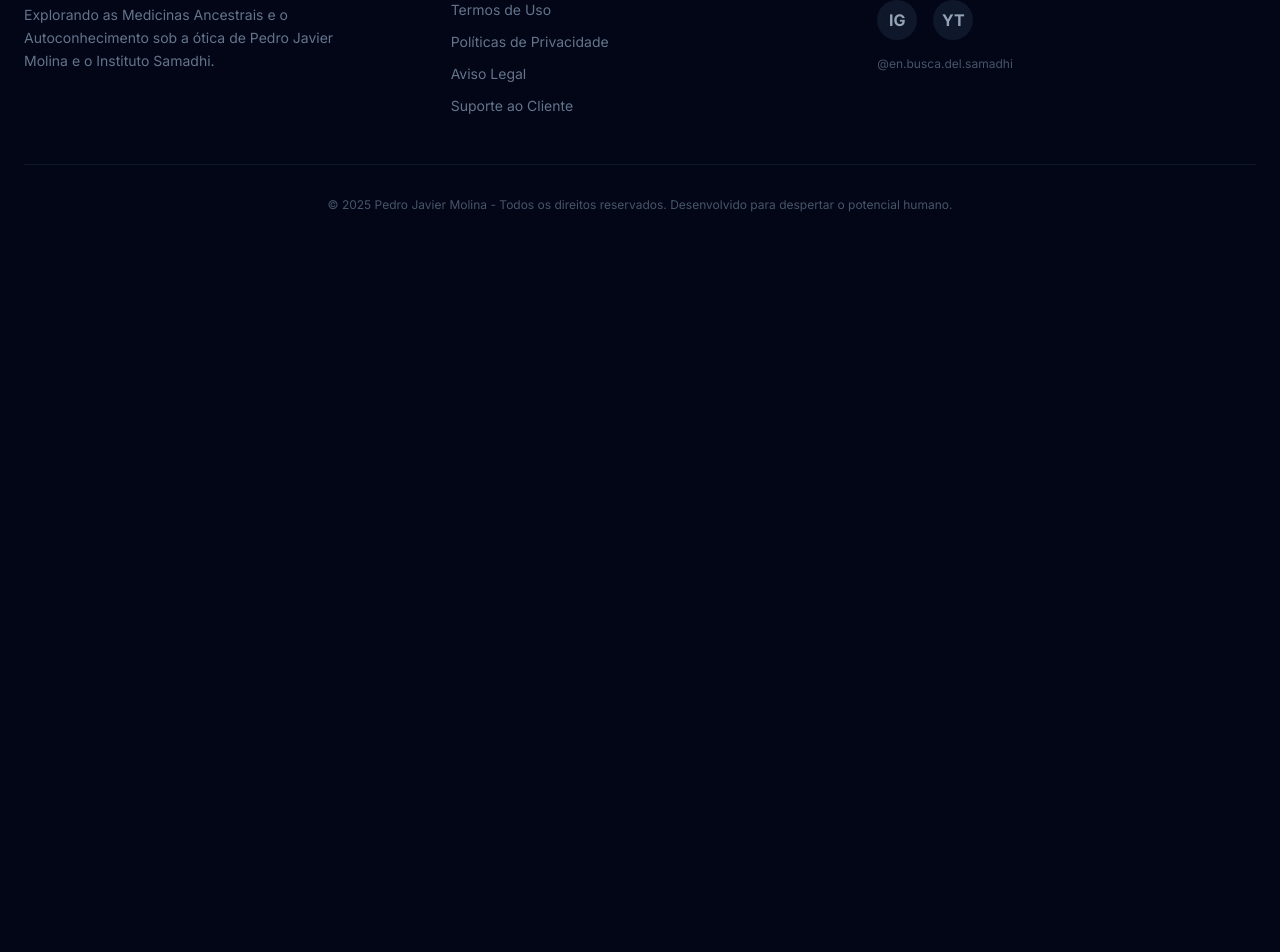
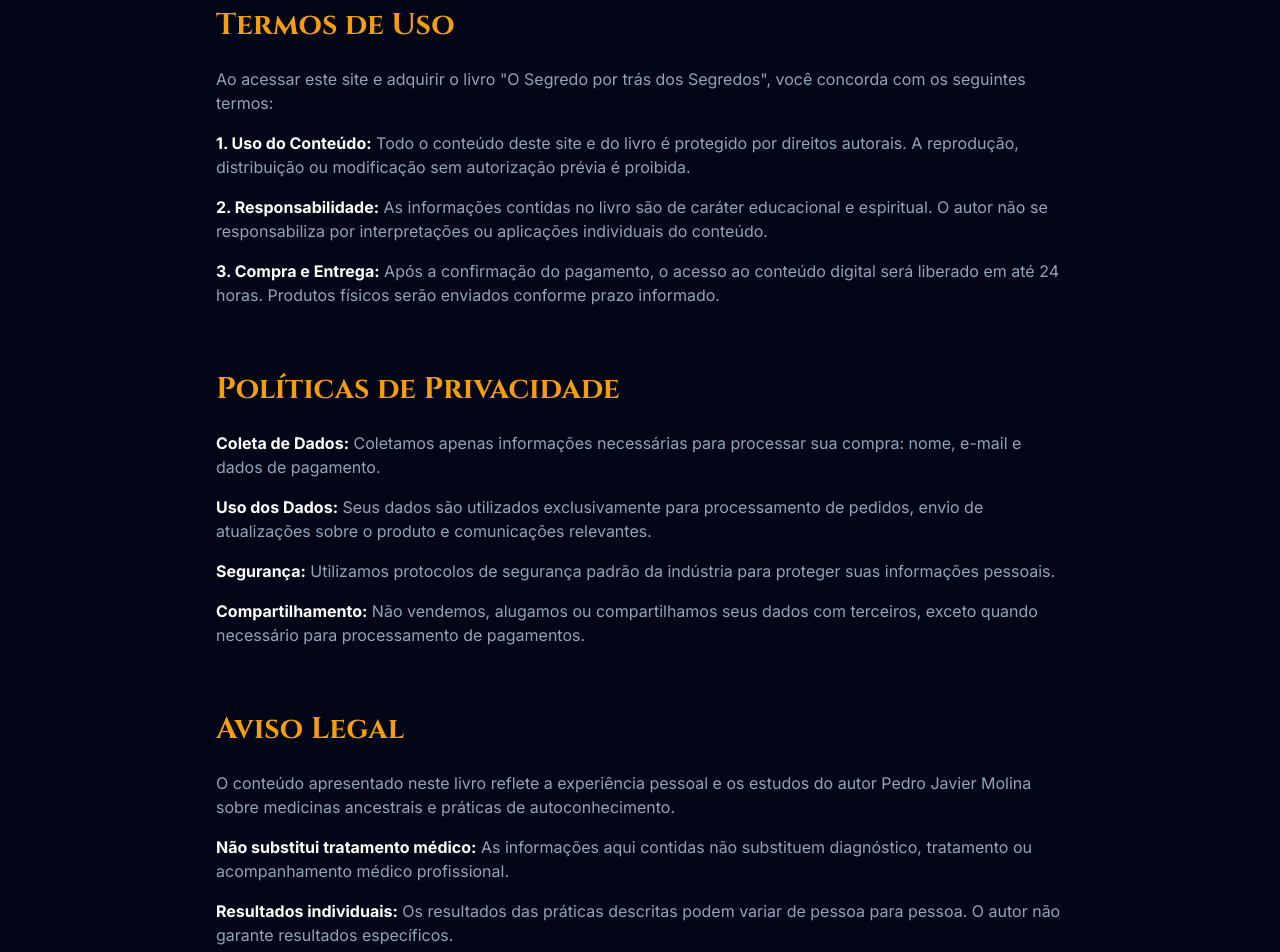
Before and after one commit to David-Epsilon/o-segredo-por-tras-dos-segredos, a React (Vite) app: page / in a window 1280 px wide. Shown: the part 8940-9892 px from the top of the page. Before the commit the page ends 9201 px from the top, so only its background shows below. Built offline with nearby package versions, Linux system fonts and the light colour scheme.

Commit message:
Add real icons and legal pages

```diff
--- a/App.tsx
+++ b/App.tsx
@@ -15,6 +15,7 @@ import FAQ from './components/FAQ';
 import Footer from './components/Footer';
 import ExitPopup from './components/ExitPopup';
 import DavidEpsilonSimulation from './components/DavidSimulation';
+import Legal from './components/Legal';
 
 const App: React.FC = () => {
   const [showExitPopup, setShowExitPopup] = useState(false);
@@ -46,6 +47,7 @@ const App: React.FC = () => {
         <FAQ />
         <CTAFinal />
         <DavidEpsilonSimulation />
+        <Legal />
       </main>
       <Footer />
       {showExitPopup && <ExitPopup onClose={() => setShowExitPopup(false)} />}
--- a/components/Footer.tsx
+++ b/components/Footer.tsx
@@ -1,5 +1,5 @@
-
 import React from 'react';
+import { Instagram, Youtube } from 'lucide-react';
 
 const Footer: React.FC = () => {
   return (
@@ -17,17 +17,21 @@ const Footer: React.FC = () => {
           <div>
             <h4 className="font-bold text-white mb-6 uppercase tracking-widest text-xs">Links Úteis</h4>
             <ul className="space-y-3 text-slate-500 text-sm">
-              <li><a href="#" className="hover:text-amber-500 transition-colors">Termos de Uso</a></li>
-              <li><a href="#" className="hover:text-amber-500 transition-colors">Políticas de Privacidade</a></li>
-              <li><a href="#" className="hover:text-amber-500 transition-colors">Aviso Legal</a></li>
-              <li><a href="#" className="hover:text-amber-500 transition-colors">Suporte ao Cliente</a></li>
+              <li><a href="#termos" className="hover:text-amber-500 transition-colors">Termos de Uso</a></li>
+              <li><a href="#privacidade" className="hover:text-amber-500 transition-colors">Políticas de Privacidade</a></li>
+              <li><a href="#aviso" className="hover:text-amber-500 transition-colors">Aviso Legal</a></li>
+              <li><a href="https://wa.me/5561996774134" target="_blank" rel="noopener noreferrer" className="hover:text-amber-500 transition-colors">Suporte ao Cliente</a></li>
             </ul>
           </div>
           <div>
             <h4 className="font-bold text-white mb-6 uppercase tracking-widest text-xs">Acompanhe o Autor</h4>
             <div className="flex space-x-4">
-              <a href="https://www.instagram.com/en.busca.del.samadhi/" target="_blank" rel="noopener noreferrer" className="w-10 h-10 rounded-full bg-slate-900 flex items-center justify-center text-slate-400 hover:bg-amber-500 hover:text-slate-950 transition-all font-bold">IG</a>
-              <a href="#" className="w-10 h-10 rounded-full bg-slate-900 flex items-center justify-center text-slate-400 hover:bg-amber-500 hover:text-slate-950 transition-all font-bold">YT</a>
+              <a href="https://www.instagram.com/en.busca.del.samadhi/" target="_blank" rel="noopener noreferrer" className="w-10 h-10 rounded-full bg-slate-900 flex items-center justify-center text-slate-400 hover:bg-amber-500 hover:text-slate-950 transition-all">
+                <Instagram size={20} />
+              </a>
+              <a href="https://www.youtube.com/@institutosamadhii" target="_blank" rel="noopener noreferrer" className="w-10 h-10 rounded-full bg-slate-900 flex items-center justify-center text-slate-400 hover:bg-amber-500 hover:text-slate-950 transition-all">
+                <Youtube size={20} />
+              </a>
             </div>
             <p className="mt-4 text-xs text-slate-600">@en.busca.del.samadhi</p>
           </div>
--- /dev/null
+++ b/components/Legal.tsx
@@ -0,0 +1,41 @@
+import React from 'react';
+
+const Legal: React.FC = () => {
+  return (
+    <section className="py-24 bg-slate-950">
+      <div className="container mx-auto px-6 max-w-4xl">
+        <div id="termos" className="mb-16">
+          <h2 className="font-cinzel text-3xl font-bold mb-6 text-amber-500">Termos de Uso</h2>
+          <div className="text-slate-400 space-y-4">
+            <p>Ao acessar este site e adquirir o livro "O Segredo por trás dos Segredos", você concorda com os seguintes termos:</p>
+            <p><strong className="text-white">1. Uso do Conteúdo:</strong> Todo o conteúdo deste site e do livro é protegido por direitos autorais. A reprodução, distribuição ou modificação sem autorização prévia é proibida.</p>
+            <p><strong className="text-white">2. Responsabilidade:</strong> As informações contidas no livro são de caráter educacional e espiritual. O autor não se responsabiliza por interpretações ou aplicações individuais do conteúdo.</p>
+            <p><strong className="text-white">3. Compra e Entrega:</strong> Após a confirmação do pagamento, o acesso ao conteúdo digital será liberado em até 24 horas. Produtos físicos serão enviados conforme prazo informado.</p>
+          </div>
+        </div>
+
+        <div id="privacidade" className="mb-16">
+          <h2 className="font-cinzel text-3xl font-bold mb-6 text-amber-500">Políticas de Privacidade</h2>
+          <div className="text-slate-400 space-y-4">
+            <p><strong className="text-white">Coleta de Dados:</strong> Coletamos apenas informações necessárias para processar sua compra: nome, e-mail e dados de pagamento.</p>
+            <p><strong className="text-white">Uso dos Dados:</strong> Seus dados são utilizados exclusivamente para processamento de pedidos, envio de atualizações sobre o produto e comunicações relevantes.</p>
+            <p><strong className="text-white">Segurança:</strong> Utilizamos protocolos de segurança padrão da indústria para proteger suas informações pessoais.</p>
+            <p><strong className="text-white">Compartilhamento:</strong> Não vendemos, alugamos ou compartilhamos seus dados com terceiros, exceto quando necessário para processamento de pagamentos.</p>
+          </div>
+        </div>
+
+        <div id="aviso">
+          <h2 className="font-cinzel text-3xl font-bold mb-6 text-amber-500">Aviso Legal</h2>
+          <div className="text-slate-400 space-y-4">
+            <p>O conteúdo apresentado neste livro reflete a experiência pessoal e os estudos do autor Pedro Javier Molina sobre medicinas ancestrais e práticas de autoconhecimento.</p>
+            <p><strong className="text-white">Não substitui tratamento médico:</strong> As informações aqui contidas não substituem diagnóstico, tratamento ou acompanhamento médico profissional.</p>
+            <p><strong className="text-white">Resultados individuais:</strong> Os resultados das práticas descritas podem variar de pessoa para pessoa. O autor não garante resultados específicos.</p>
+            <p><strong className="text-white">Isenção de responsabilidade:</strong> O autor e editores se isentam de qualquer responsabilidade por danos diretos ou indiretos decorrentes do uso das informações contidas nesta obra.</p>
+          </div>
+        </div>
+      </div>
+    </section>
+  );
+};
+
+export default Legal;
```
